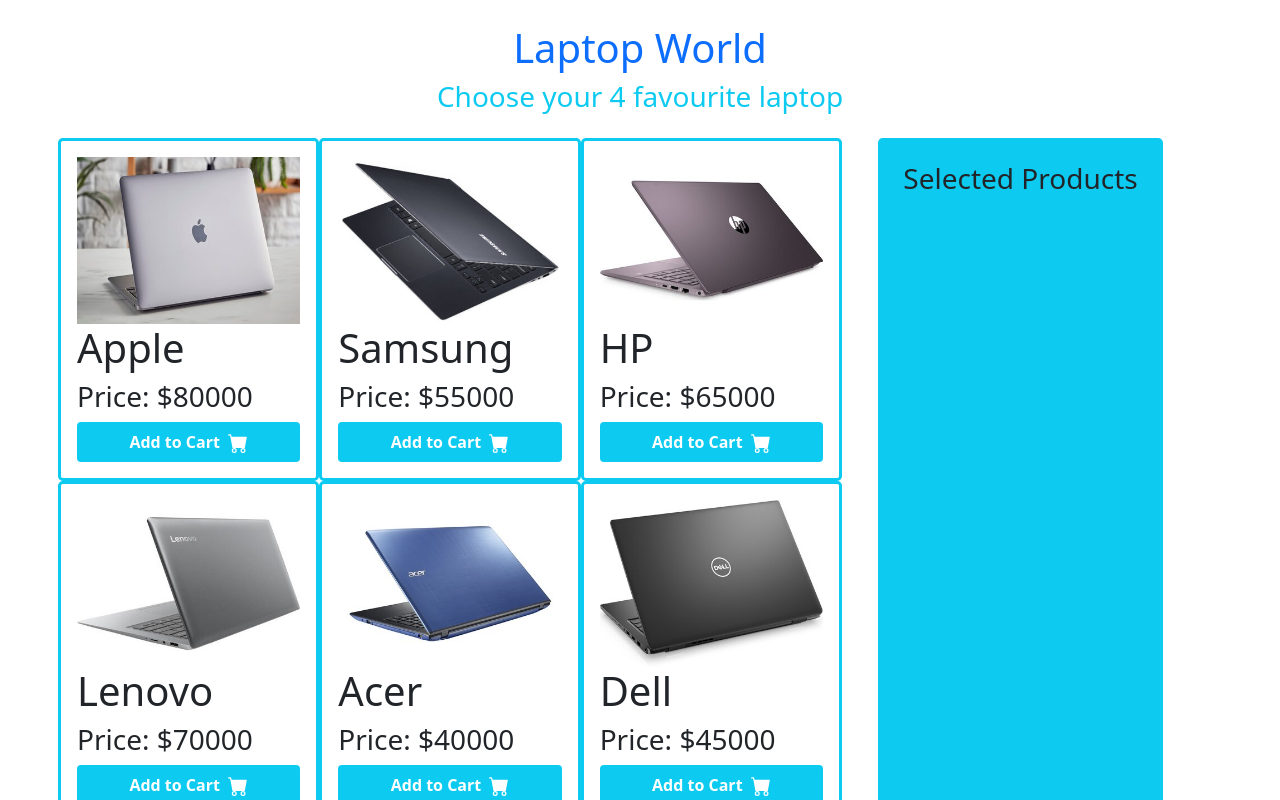
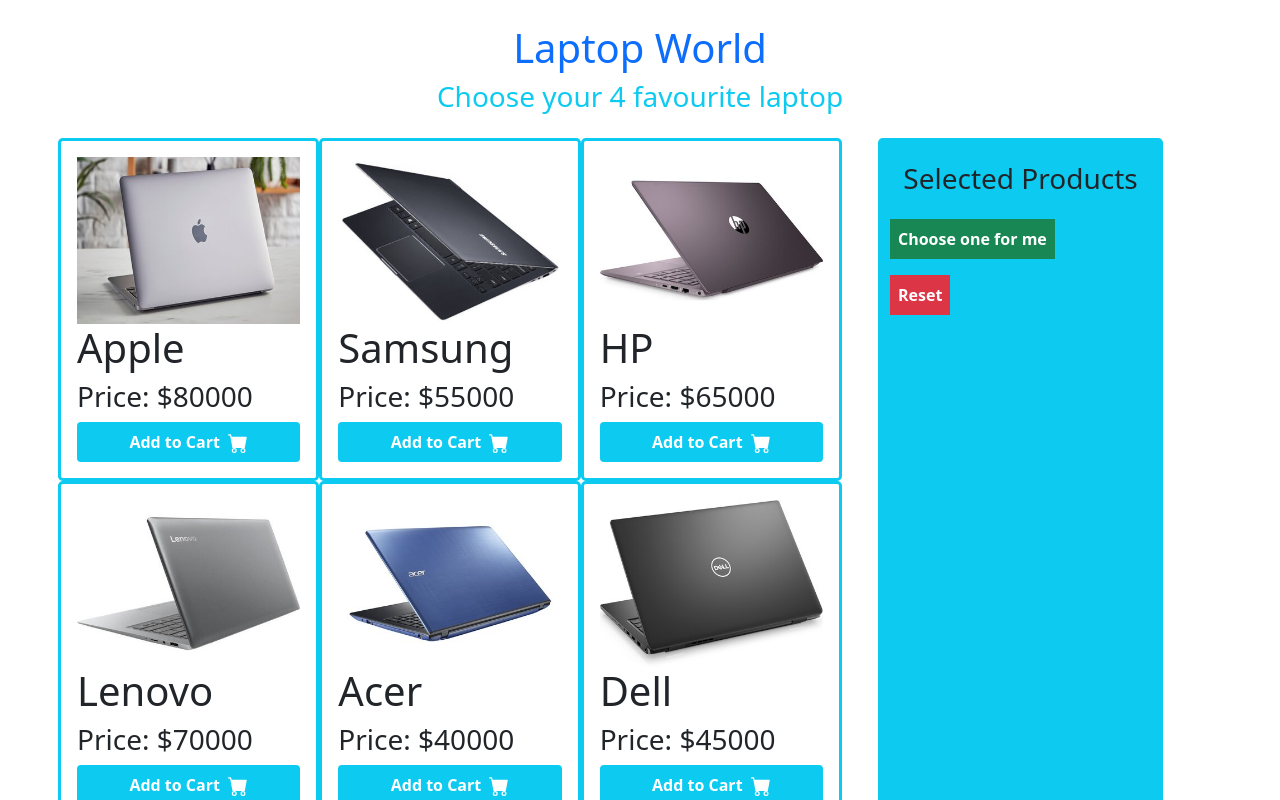
Before and after one commit to ArafatMunna/laptop-world, a React (Create React App) app: page / in a window 1280 px wide. Shown: the top 800 px of the page. Built offline with nearby package versions, Linux system fonts and the light colour scheme.

Commit message:
reset button and event handler added

```diff
--- a/src/components/Cart/Cart.js
+++ b/src/components/Cart/Cart.js
@@ -1,7 +1,7 @@
 import React from 'react';
 
 const Cart = ({cart}) => {
-    console.log(cart);
+    // console.log(cart);
     const {picture, name} = cart;
     return (
         <div className='d-flex justify-content-start my-3'>
--- a/src/components/Products/Products.js
+++ b/src/components/Products/Products.js
@@ -16,6 +16,16 @@
         const newCart = [...carts, product];
         setCarts(newCart);
     };
+
+    const chooseOneRandomly = (carts) => {
+        console.log(carts);
+        // carts.map((cart) => console.log(cart));
+    };
+
+    const reset = () => {
+        setCarts([]);
+    };
+
     return (
         <div className="row gap-5 mb-3">
             <div className="col-md-8 p-0">
@@ -35,6 +45,20 @@
                     {carts.map((cart) => (
                         <Cart key={cart.id} cart={cart} />
                     ))}
+                    <button
+                        onClick={chooseOneRandomly}
+                        className="border-0 mt-3 bg-success text-white p-2 fw-bold"
+                    >
+                        Choose one for me
+                    </button>
+                    <div>
+                        <button
+                            onClick={reset}
+                            className="border-0 my-3 bg-danger text-white p-2 fw-bold"
+                        >
+                            Reset
+                        </button>
+                    </div>
                 </div>
             </div>
         </div>
```
